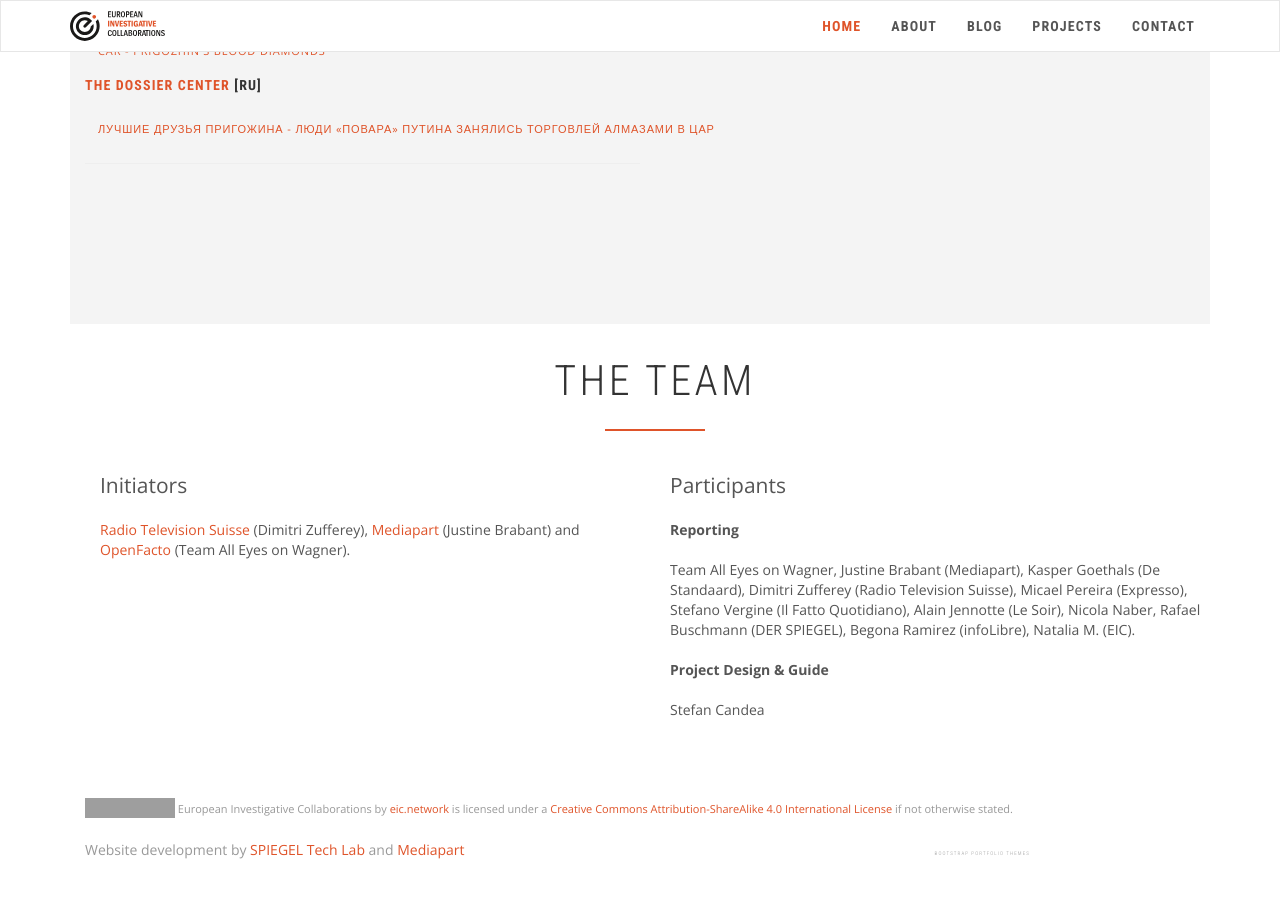
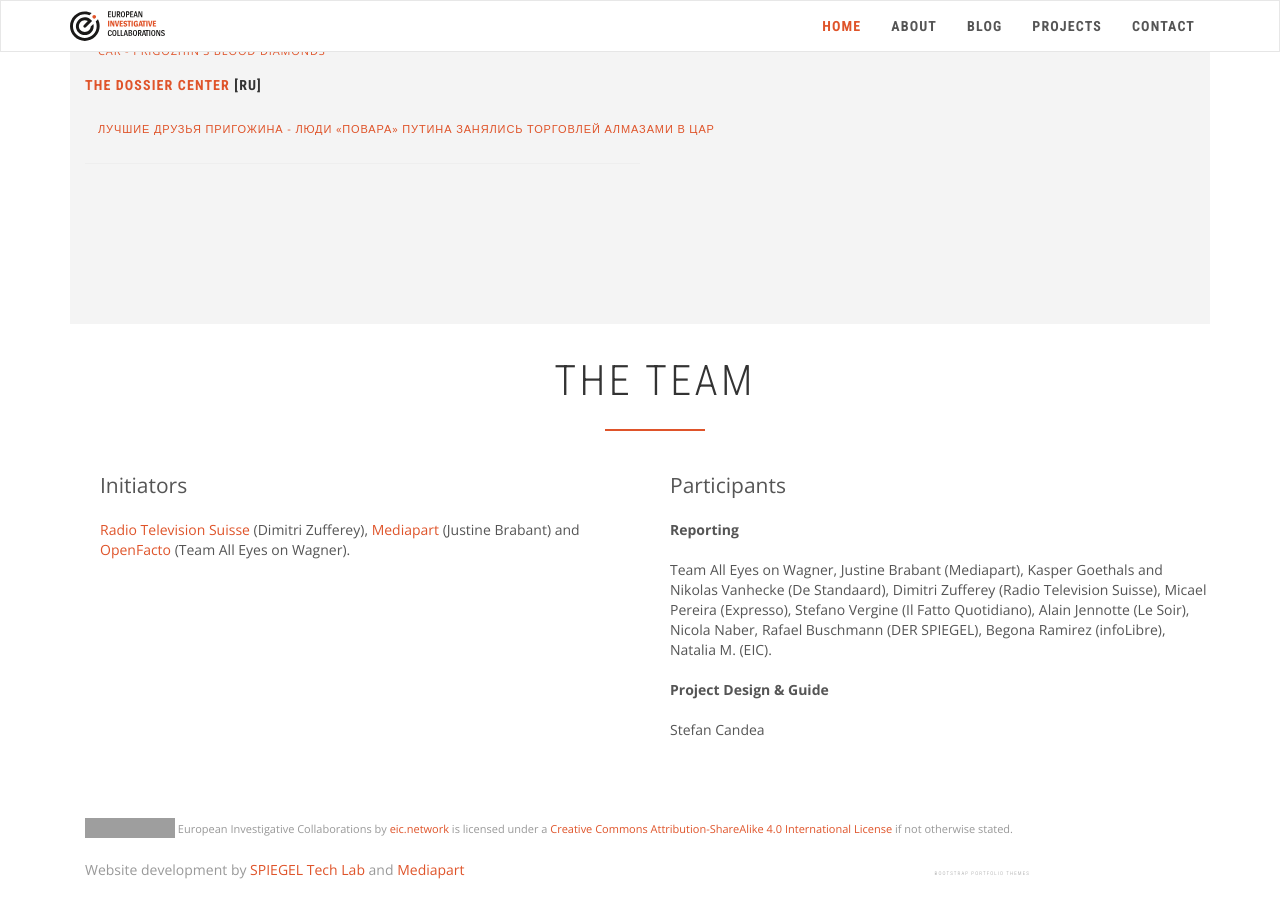
Before and after one commit to eic-network/eic-incubator.github.io, a Jekyll site: the page built from _projects/diamville.md, in a window 1280 px wide and 900 px high, scrolled down 1884 px. Built offline with Jekyll 4.4.1, drawn with Linux system fonts in a browser that asks for light colours; nearby versions of some CDN libraries; grey boxes are pictures that could not be loaded.

Commit message:
Update diamville.md

```diff
--- a/_projects/diamville.md
+++ b/_projects/diamville.md
@@ -98,7 +98,7 @@ team_initiators: "[Radio Television Suisse](https://www.rts.ch/) (Dimitri Zuffer
 team_participants: |2-
     **Reporting**
 
-    Team All Eyes on Wagner, Justine Brabant (Mediapart), Kasper Goethals (De Standaard), Dimitri Zufferey (Radio Television Suisse), Micael Pereira (Expresso), Stefano Vergine (Il Fatto Quotidiano), Alain Jennotte (Le Soir), Nicola Naber, Rafael Buschmann (DER SPIEGEL), Begona Ramirez (infoLibre), Natalia M. (EIC).
+    Team All Eyes on Wagner, Justine Brabant (Mediapart), Kasper Goethals and Nikolas Vanhecke (De Standaard), Dimitri Zufferey (Radio Television Suisse), Micael Pereira (Expresso), Stefano Vergine (Il Fatto Quotidiano), Alain Jennotte (Le Soir), Nicola Naber, Rafael Buschmann (DER SPIEGEL), Begona Ramirez (infoLibre), Natalia M. (EIC).
 
     **Project Design & Guide**
 
```
